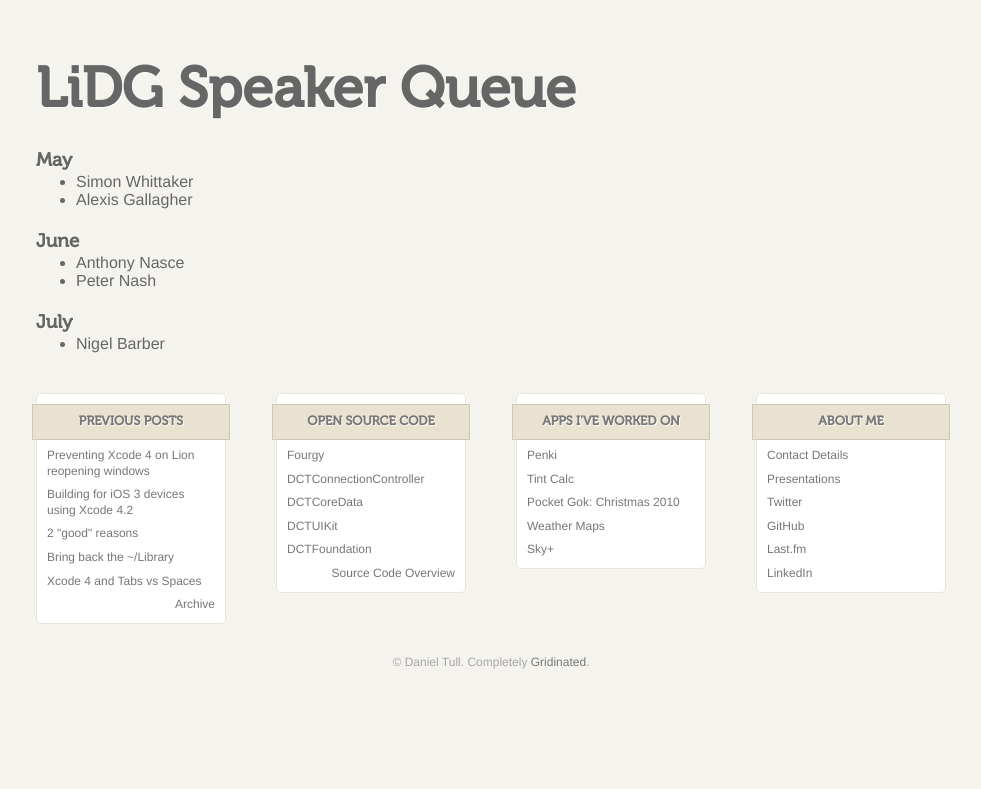
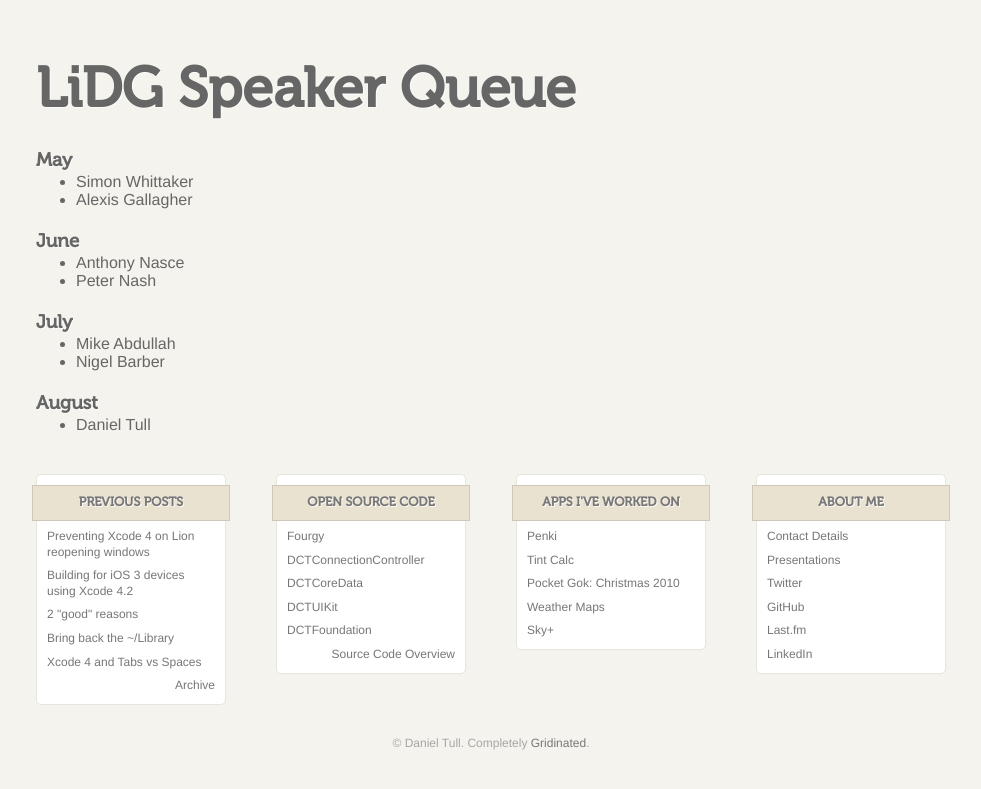
Before and after one commit to danielctull/danielctull.github.com, a Jekyll site: the page built from lidg/index.html, in a window 1280 px wide. Shown: the top 789 px of the page, without its empty margins (149-1130 px from the left). Built offline with Jekyll 4.4.1, drawn with Linux system fonts in a browser that asks for light colours.

Commit message:
Add Mike and I to the list

```diff
--- a/lidg/index.html
+++ b/lidg/index.html
@@ -17,5 +17,10 @@ title: LiDG Speaker Queue
 </ul>
 <h3>July</h3>
 <ul>
+	<li>Mike Abdullah</li>
 	<li>Nigel Barber</li>
 </ul>
+<h3>August</h3>
+<ul>
+	<li>Daniel Tull</li>
+</ul>
```
